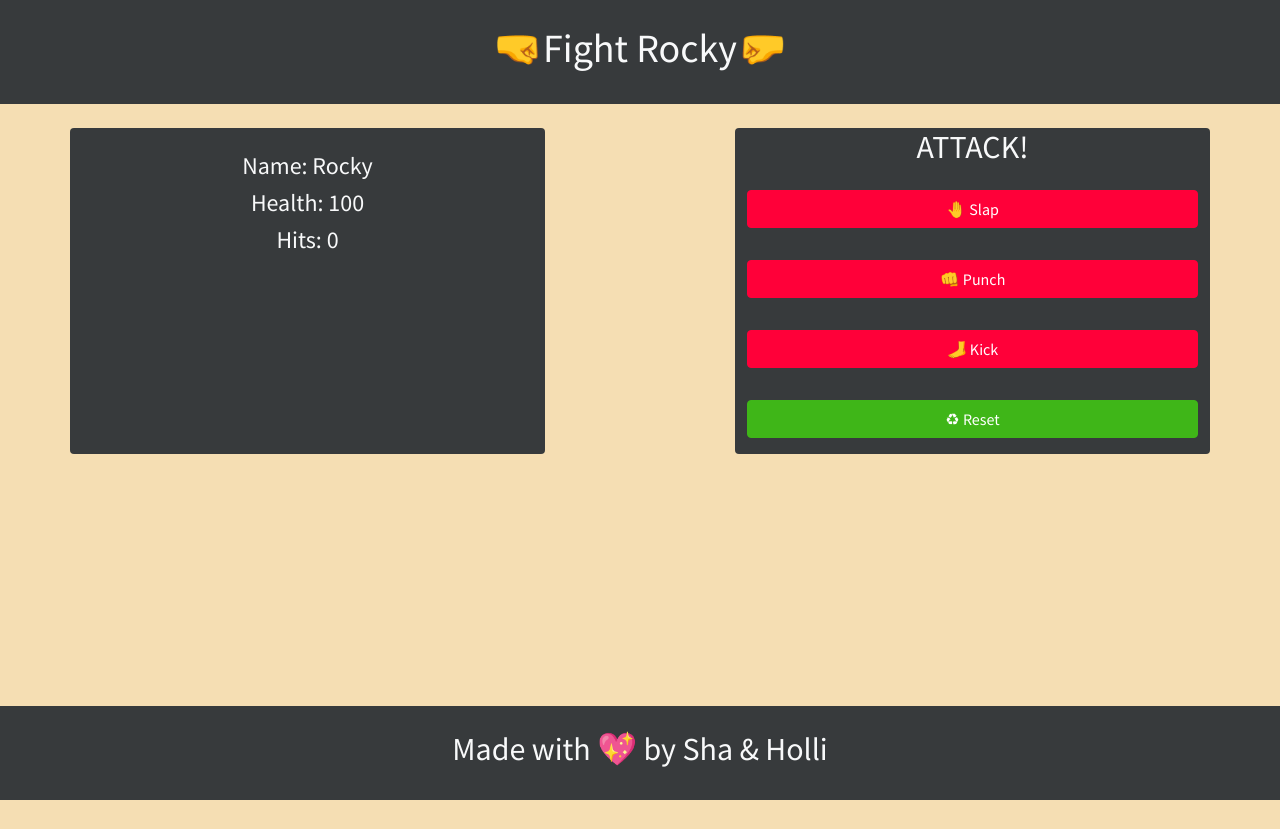
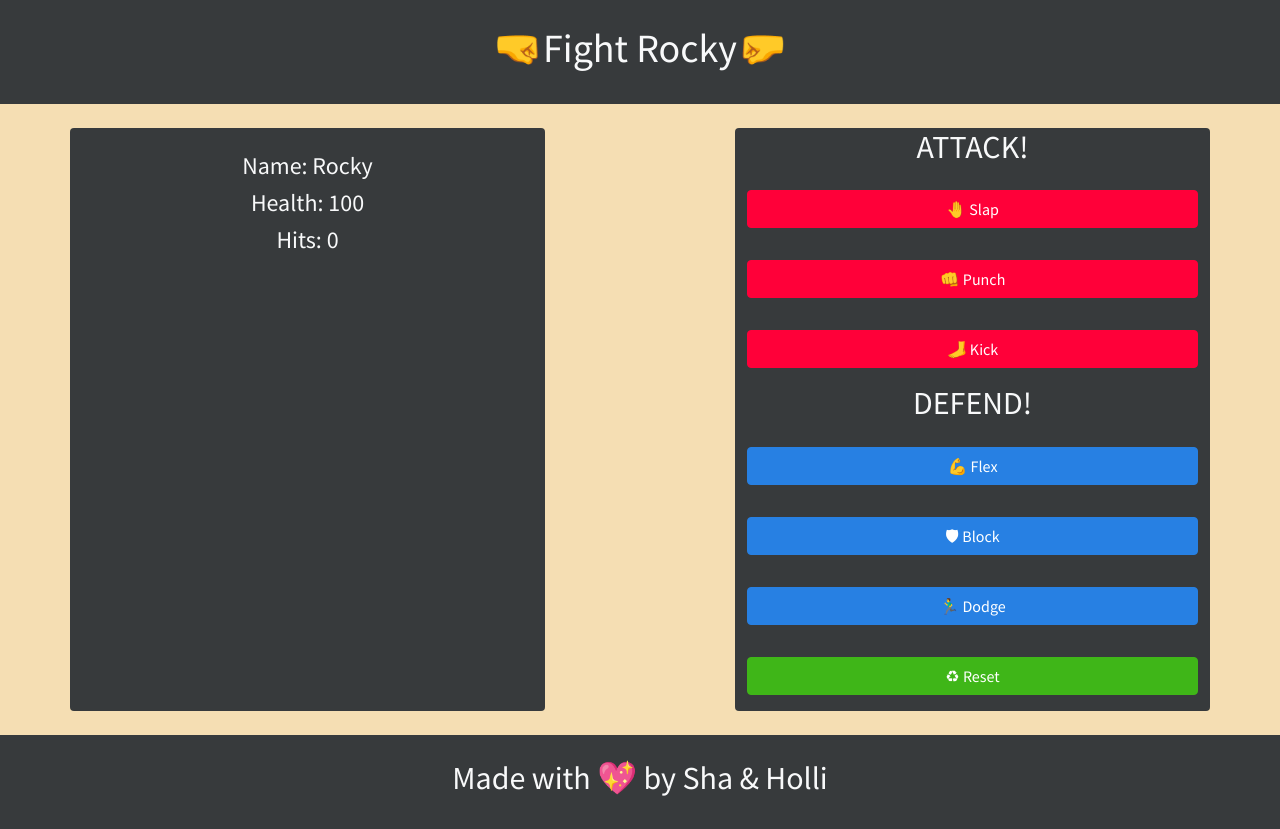
Before and after one commit to hollidavis/SlapGame, a plain HTML site: page index.html in a window 1280 px wide. Before the commit the page ends 800 px from the top, so only its background shows below. Drawn offline with nearby package versions, Linux system fonts and the light colour scheme.

Commit message:
Adding defense mechanisms

```diff
--- a/game.js
+++ b/game.js
@@ -33,6 +33,19 @@ let attacks = {
   }
 }
 
+let defense = {
+  flex: {
+    damage: 1
+  },
+
+  block: {
+    damage: 5
+  },
+  dodge: {
+    damage: 10
+  }
+}
+
 function pain(attackName) {
   let type = attacks[attackName]
   health -= type.damage
@@ -43,6 +56,18 @@ function pain(attackName) {
     document.getElementById('slap-button').disabled = true
     document.getElementById('punch-button').disabled = true
     document.getElementById('kick-button').disabled = true
+    document.getElementById('flex-button').disabled = true
+    document.getElementById('block-button').disabled = true
+    document.getElementById('dodge-button').disabled = true
+  }
+  update()
+}
+
+function defend(defenseName) {
+  let type = defense[defenseName]
+  health += type.damage
+  if (health > 100) {
+    health = 100
   }
   update()
 }
@@ -51,6 +76,9 @@ function reset() {
   document.getElementById('slap-button').disabled = false
   document.getElementById('punch-button').disabled = false
   document.getElementById('kick-button').disabled = false
+  document.getElementById('flex-button').disabled = false
+  document.getElementById('block-button').disabled = false
+  document.getElementById('dodge-button').disabled = false
   health = 100
   hits = 0
   update()
--- a/index.html
+++ b/index.html
@@ -26,7 +26,8 @@
 				<h4>Health: <span id="health">--</span></h4>
 				<h4>Hits: <span id="hits">--</span></h4>
 			</div>
-			<div class="col-5 bg-dark text-center text-light d-flex flex-column rounded justify-content-center">
+			<div class="col-5 bg-dark text-center text-light rounded">
+				<div class="d-flex flex-column">
 					<h2>ATTACK!</h2>
 					<button class="btn btn-danger rounded btn-large my-3" id="slap-button" onClick="pain('slap')">🤚 Slap</button>
 
@@ -34,8 +35,21 @@
 						Punch</button>
 
 					<button class="btn btn-danger rounded btn-large my-3" id="kick-button" onClick="pain('kick')">🦶 Kick</button>
+				</div>
+				<div class="d-flex flex-column">
+					<h2>DEFEND!</h2>
+					<button class="btn btn-primary rounded btn-large my-3" id="flex-button" onClick="defend('flex')">💪
+						Flex</button>
 
+					<button class="btn btn-primary rounded btn-large my-3" id="block-button" onClick="defend('block')">🛡
+						Block</button>
+
+					<button class="btn btn-primary rounded btn-large my-3" id="dodge-button" onClick="defend('dodge')">🏃‍♂️
+						Dodge</button>
+				</div>
+				<div class="d-flex flex-column">
 					<button class="btn btn-success rounded btn-large my-3" id="reset-button" onClick="reset()">♻ Reset</button>
+				</div>
 			</div>
 	</main>
 	<footer class="container-fluid text-center bg-dark text-light p-4 m-0">
```
Lines whose indentation alone changed are shown as unchanged.
